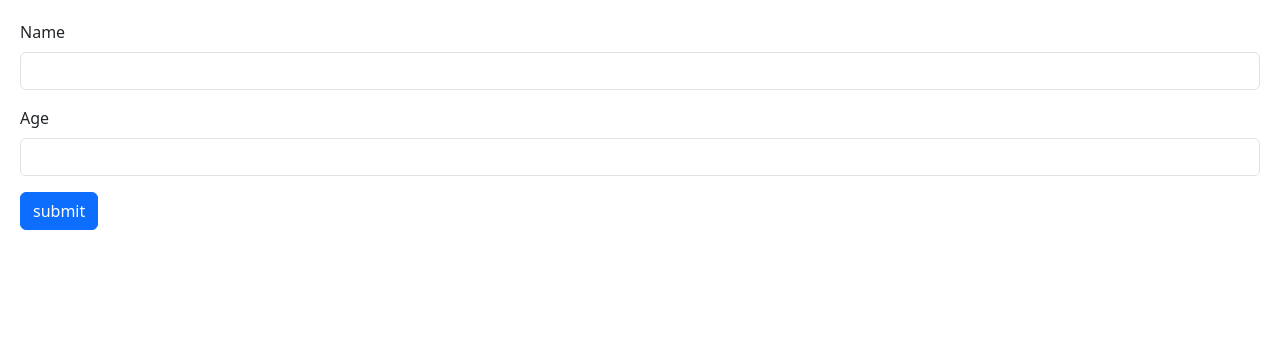
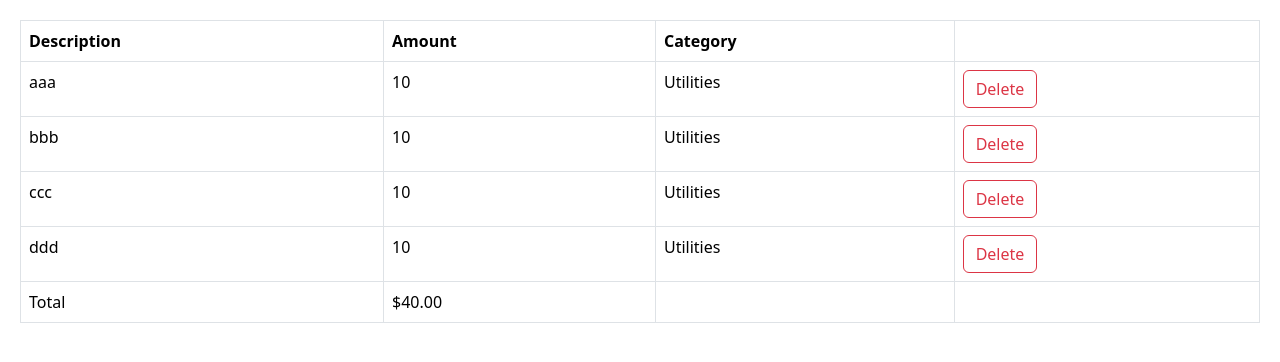
Before and after one commit to Q-Mick/react-forms, a React (Vite) app: page / in a window 1280 px wide. Shown: the top 362 px of the page. Built offline with nearby package versions, Linux system fonts and the light colour scheme.

Commit message:
added expense tracker

```diff
--- a/src/App.tsx
+++ b/src/App.tsx
@@ -1,8 +1,18 @@
-import Form from "./Components/Form";
+import { useState } from 'react';
+import ExpenseList from './Expense-Tracker/Components/ExpenseList';
 function App() {
+	const [expenses, setExpenses] = useState([
+		{ id: 1, description: 'aaa', amount: 10, category: 'Utilities' },
+		{ id: 2, description: 'bbb', amount: 10, category: 'Utilities' },
+		{ id: 3, description: 'ccc', amount: 10, category: 'Utilities' },
+		{ id: 4, description: 'ddd', amount: 10, category: 'Utilities' },
+	]);
 	return (
 		<div>
-			<Form />
+			<ExpenseList
+				expenses={expenses}
+				onDelete={(id) => setExpenses(expenses.filter((e) => e.id !== id))}
+			/>
 		</div>
 	);
 }
--- a/src/Components/Form.tsx
+++ b/src/Components/Form.tsx
@@ -14,7 +14,7 @@ const Form = () => {
 	const {
 		register,
 		handleSubmit,
-		formState: { errors },
+		formState: { errors, isValid },
 	} = useForm<FormData>({ resolver: zodResolver(schema) });
 
 	const onSubmit = (data: FieldValues) => console.log(data);
@@ -44,7 +44,7 @@ const Form = () => {
 				/>
 				{errors.age && <p className="text-danger">{errors.age.message}</p>}
 			</div>
-			<button type="submit" className="btn btn-primary">
+			<button disabled={!isValid} type="submit" className="btn btn-primary">
 				submit
 			</button>
 		</form>
--- /dev/null
+++ b/src/Expense-Tracker/Components/ExpenseList.tsx
@@ -0,0 +1,59 @@
+import React from 'react';
+
+interface Expense {
+	id: number;
+	description: string;
+	amount: number;
+	category: string;
+}
+interface Props {
+	expenses: Expense[];
+	onDelete: (id: number) => void;
+}
+
+const ExpenseList = ({ expenses, onDelete }: Props) => {
+	return (
+		<table className="table table-bordered">
+			<thead>
+				<tr>
+					<th>Description</th>
+					<th>Amount</th>
+					<th>Category</th>
+					<th></th>
+				</tr>
+			</thead>
+			<tbody>
+				{expenses.map((expense) => (
+					<tr key={expense.id}>
+						<td>{expense.description}</td>
+						<td>{expense.amount}</td>
+						<td>{expense.category}</td>
+						<td>
+							<button
+								className="btn btn-outline-danger"
+								onClick={() => onDelete(expense.id)}
+							>
+								Delete
+							</button>
+						</td>
+					</tr>
+				))}
+			</tbody>
+			<tfoot>
+				<tr>
+					<td>Total</td>
+					<td>
+						$
+						{expenses
+							.reduce((acc, expense) => expense.amount + acc, 0)
+							.toFixed(2)}
+					</td>
+					<td></td>
+					<td></td>
+				</tr>
+			</tfoot>
+		</table>
+	);
+};
+
+export default ExpenseList;
```
Also changed, not shown: src/Components/Alert.tsx (added, +23 -0 lines), src/Components/Button.tsx (added, +20 -0 lines), src/Components/ListGroup.tsx (added, +39 -0 lines), src/Components/Message.tsx (added, +10 -0 lines).
